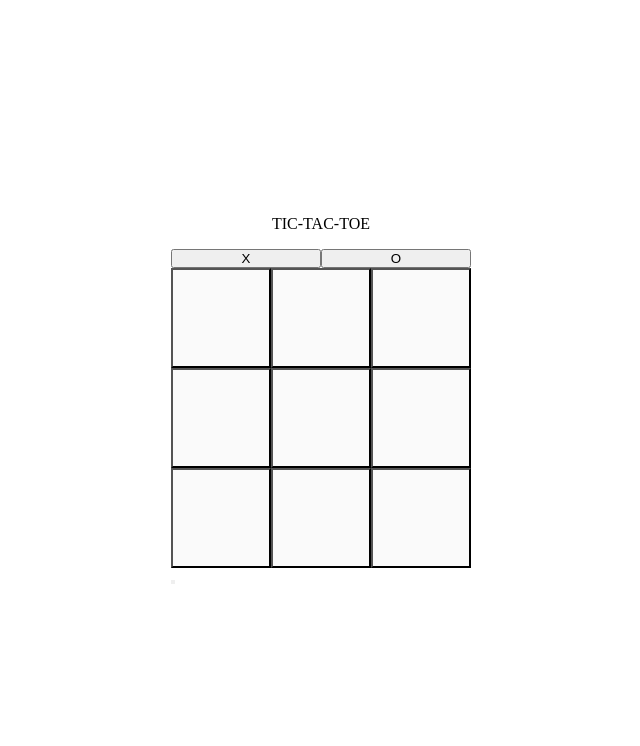
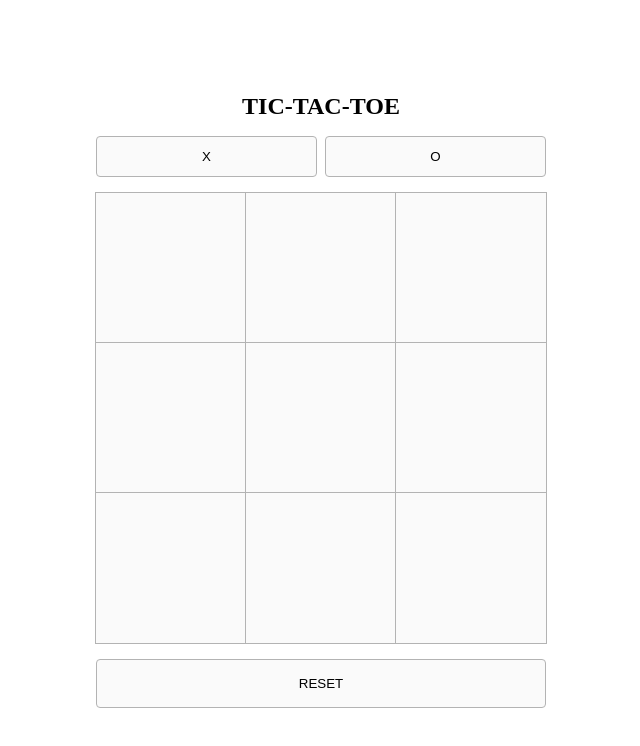
Before and after one commit to valentinhimself/tic-tac-toe, a plain HTML site: page index.html in a window 1280 px wide. Shown: the whole page, without its empty margins (319-959 px from the left). Drawn offline with Linux system fonts and the light colour scheme.

Commit message:
Finish css set-up

```diff
--- a/index.html
+++ b/index.html
@@ -18,17 +18,17 @@
     </header>
     <main>
       <div class="gameboard__div">
+        <button class="field left top"><p></p></button>
+        <button class="field top"><p></p></button>
+        <button class="field right top"><p></p></button>
+        <button class="field left"><p></p></button>
         <button class="field"><p></p></button>
-        <button class="field vl"><p></p></button>
-        <button class="field"><p></p></button>
-        <button class="field"><p></p></button>
-        <button class="field vl"><p></p></button>
-        <button class="field"><p></p></button>
-        <button class="field"><p></p></button>
-        <button class="field vl"><p></p></button>
-        <button class="field"><p></p></button>
+        <button class="field right"><p></p></button>
+        <button class="field left bottom"><p></p></button>
+        <button class="field bottom"><p></p></button>
+        <button class="field right bottom"><p></p></button>
       </div>
-      <div class="reset__div"><button class="reset__btn"></button></div>
+      <div class="reset__div"><button class="reset__btn">RESET</button></div>
     </main>
   </body>
 </html>
--- a/styles.css
+++ b/styles.css
@@ -6,13 +6,12 @@
   box-sizing: border-box;
 }
 
-:root {
-  --cell-border-color: hsl(0, 0, 0%);
-}
 .h1__div {
   text-align: center;
   text-transform: uppercase;
   margin-bottom: 1rem;
+  font-size: 1.5rem;
+  font-weight: 700;
 }
 body {
   display: grid;
@@ -21,18 +20,52 @@ body {
 }
 .signs__div {
   display: flex;
+  gap: 0.5rem;
 }
 
 .signs__div > * {
   width: 50%;
+  background: hsl(0, 0%, 98%);
+  border: 1px solid hsl(0, 0%, 70%);
+  border-radius: 4px;
+  padding: 0.75rem;
+}
+
+.signs__div > *:hover {
+  background: hsl(0, 0%, 95%);
+}
+main {
+  margin: 1rem 0 0 0;
 }
 .gameboard__div {
   display: grid;
-  grid-template-columns: repeat(3, minmax(100px, 1fr));
-  grid-template-rows: repeat(3, minmax(100px, 1fr));
+  grid-template-columns: repeat(3, minmax(150px, 1fr));
+  grid-template-rows: repeat(3, minmax(150px, 1fr));
 }
 
 .field {
   background: hsl(0, 0%, 98%);
   padding: 0;
+  outline: 1px solid hsl(0, 0%, 70%);
+  border: none;
 }
+
+.field:hover {
+  background: hsl(0, 0%, 95%);
+}
+
+.reset__div {
+  margin: 1rem 0 0 0;
+}
+
+.reset__div > * {
+  width: 100%;
+  padding: 1rem 2rem;
+  border: 1px solid hsl(0, 0%, 70%);
+  border-radius: 4px;
+  background: hsl(0, 0%, 98%);
+}
+
+.reset__div > *:hover {
+  background: hsl(0, 0%, 95%);
+}
```
